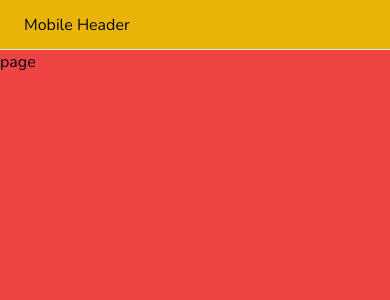
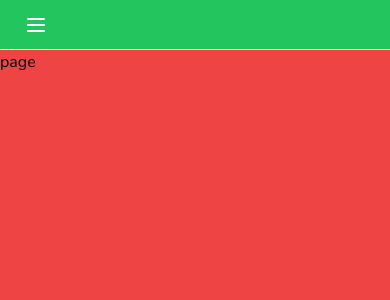
Before and after one commit to alexkiriungi/fluentflow, a Next.js app: page /learn in a window 390 px wide. Shown: the top 300 px of the page. Built offline with nearby package versions, Linux system fonts and the light colour scheme.

Commit message:
added mobile sidebar

```diff
--- a/components/mobileheader.tsx
+++ b/components/mobileheader.tsx
@@ -1,7 +1,9 @@
+import { MobileSidebar } from "./mobilesidebar";
+
 export const MobileHeader = () => {
     return (
-        <nav className="lg:hidden px-6 h-[50px] flex items-center bg-yellow-500 border-b fixed top-0 w-full z-50">
-            Mobile Header
+        <nav className="lg:hidden px-6 h-[50px] flex items-center bg-green-500 border-b fixed top-0 w-full z-50">
+            <MobileSidebar />
         </nav>
     );
 };
--- /dev/null
+++ b/components/mobilesidebar.tsx
@@ -0,0 +1,16 @@
+import { Sheet, SheetContent, SheetTrigger } from '@/components/ui/sheet';
+import { Sidebar } from '@/components/sidebar';
+import { Menu } from 'lucide-react';
+
+export const MobileSidebar = () => {
+    return (
+        <Sheet>
+            <SheetTrigger>
+                <Menu className='text-white' />
+            </SheetTrigger>
+            <SheetContent className='p-0 z-[100]' side="left">
+                <Sidebar />
+            </SheetContent>
+        </Sheet>
+    );
+};
```
